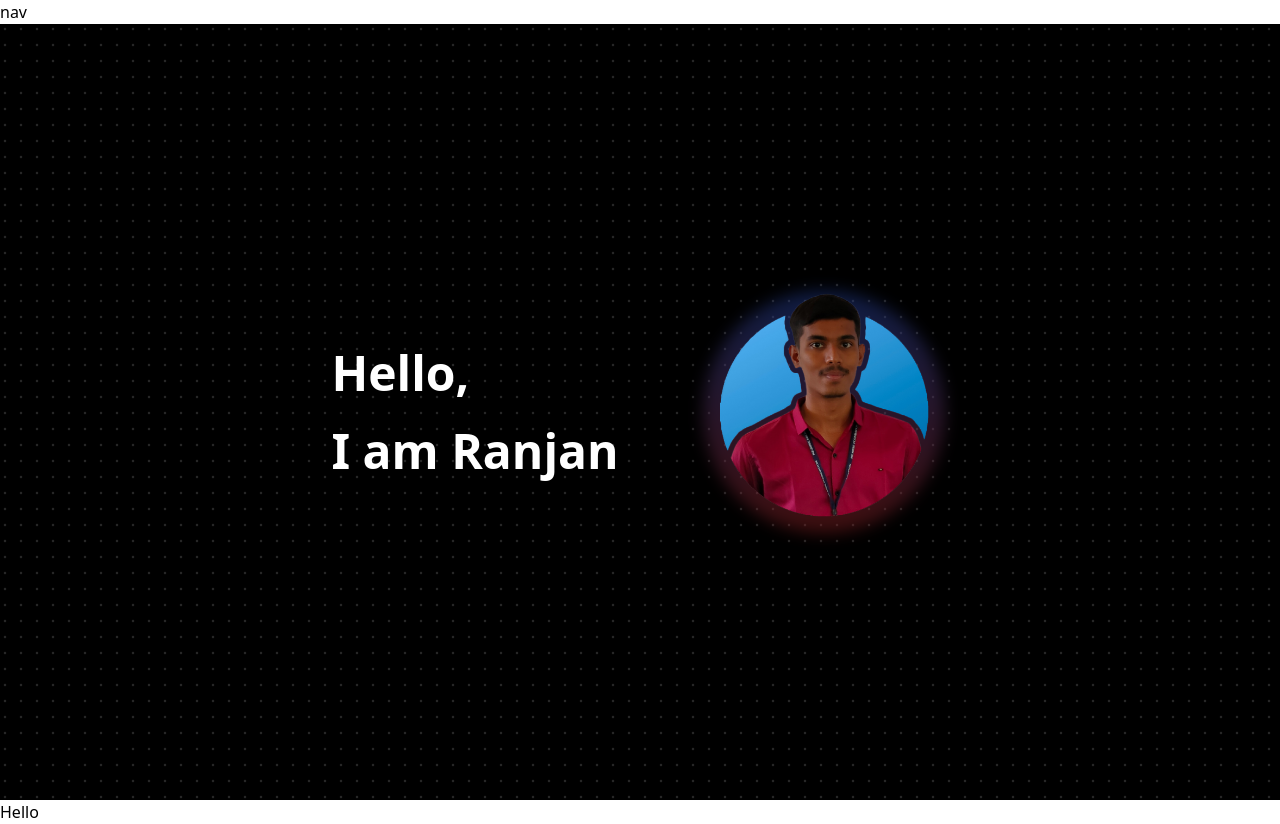
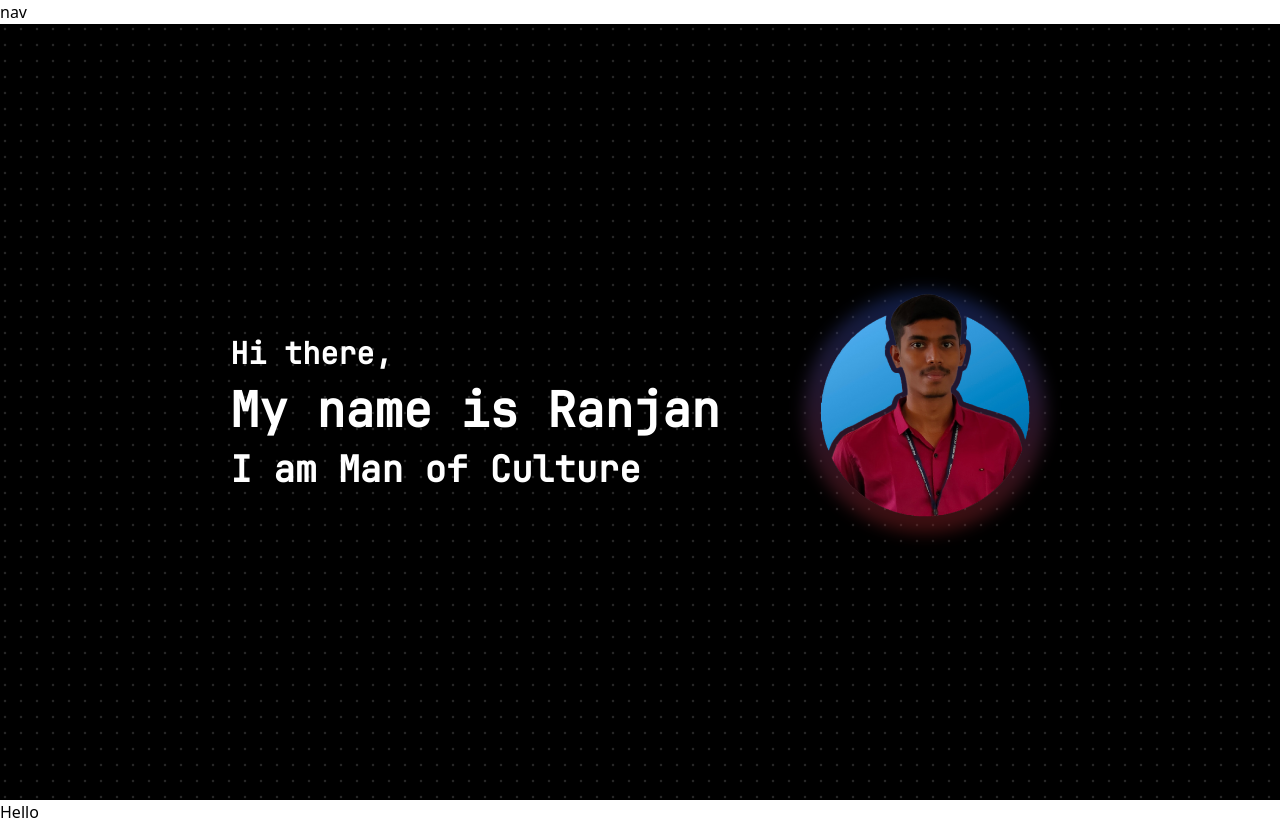
Before and after one commit to rjn991/ranjan.tech, a React (Vite) app: page / in a window 1280 px wide. Built offline with nearby package versions, Linux system fonts and the light colour scheme.

Commit message:
added fonts

```diff
--- a/src/App.jsx
+++ b/src/App.jsx
@@ -25,16 +25,16 @@ function App() {
               duration: 0.5,
               ease: [0.4, 0.0, 0.2, 1],
             }}
-            className="flex gap-4 sm:gap-20 items-center text-5xl font-bold text-neutral-700 dark:text-white leading-snug sm:leading-relaxed  mx-auto flex-col-reverse md:flex-row sm:flex-row "
+            className="flex p-9 gap-4 sm:gap-20 items-center text-5xl font-bold text-neutral-700 dark:text-white leading-snug sm:leading-relaxed  mx-auto flex-col-reverse md:flex-row sm:flex-row "
           >
-            <div className="flex-[1]">
-              <p>
-                {" "}
-                Hello,<br></br>I am Ranjan
-              </p>
+            <div className="flex-[1] font-jbmono">
+              <p className="text-3xl">Hi there,</p>
+              <p className="hidden sm:block">My name is Ranjan</p>
+              <p className="block sm:hidden">I'm Ranjan</p>
+              <p className="text-4xl">I am Man of Culture</p>
             </div>
             <div className="relative">
-              <div class="absolute inset-1 rounded-full bg-gradient-to-b from-blue-900  to-red-900 opacity-50 blur"></div>
+              <div className="absolute inset-1 rounded-full bg-gradient-to-b from-blue-900  to-red-900 opacity-50 blur"></div>
               <img
                 className="relative block rounded-full max-h-[250px]"
                 src={dp}
--- a/src/index.css
+++ b/src/index.css
@@ -6,3 +6,12 @@ body,
 #root {
   height: 100%;
 }
+
+@font-face {
+  font-family: "jbmonobold";
+  src: url("./src/fonts/JetBrainsMono-ExtraBold.ttf");
+}
+@font-face {
+  font-family: "jbmono";
+  src: url("./src/fonts/JetBrainsMono-Regular.ttf");
+}
--- a/tailwind.config.js
+++ b/tailwind.config.js
@@ -16,7 +16,12 @@ module.exports = {
   ],
   darkMode: "class",
   theme: {
-    extend: {},
+    extend: {
+      fontFamily: {
+        jbmono: ["jbmono", "sans"],
+        jbmonobold: ["jbmonobold", "sans"],
+      },
+    },
   },
   plugins: [
     addVariablesForColors,
@@ -35,7 +40,6 @@ module.exports = {
   ],
 };
 
-
 function addVariablesForColors({ addBase, theme }) {
   let allColors = flattenColorPalette(theme("colors"));
   let newVars = Object.fromEntries(
```
Also changed, not shown: src/fonts/JetBrainsMono-ExtraBold.ttf (added), src/fonts/JetBrainsMono-Regular.ttf (added).
